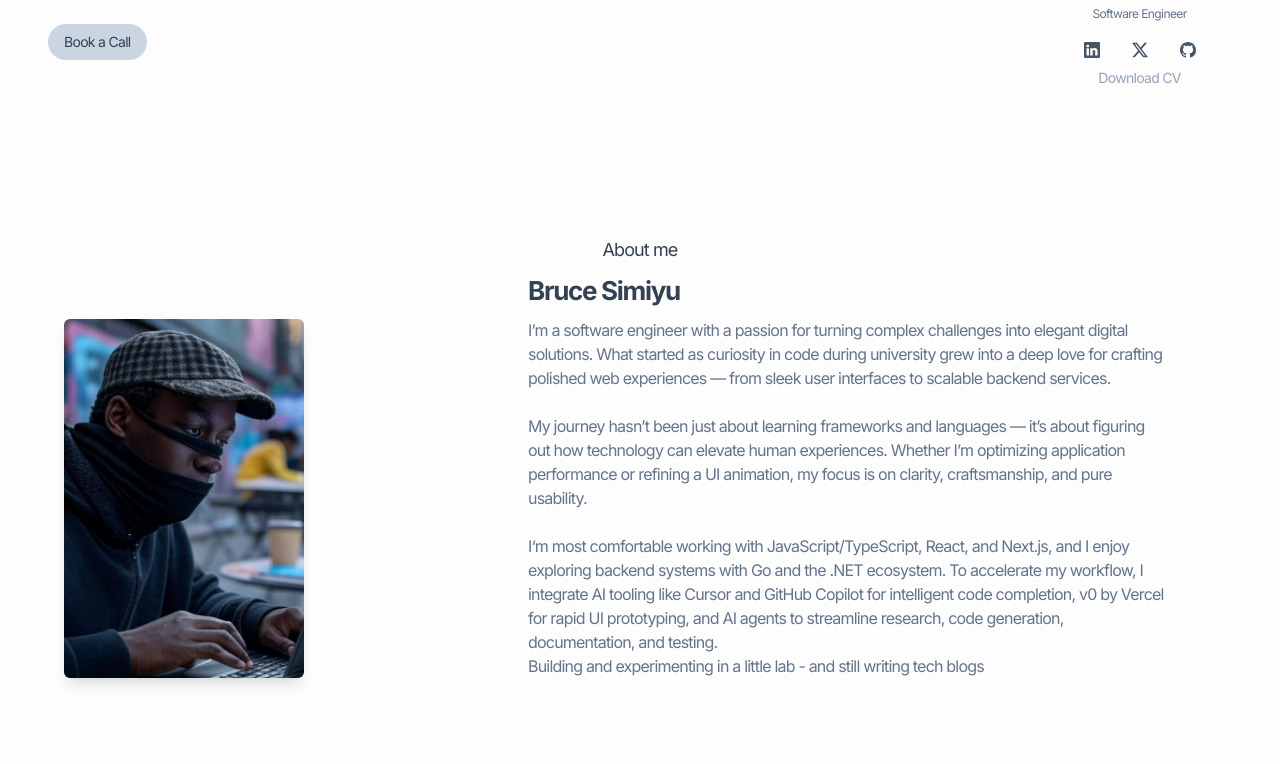
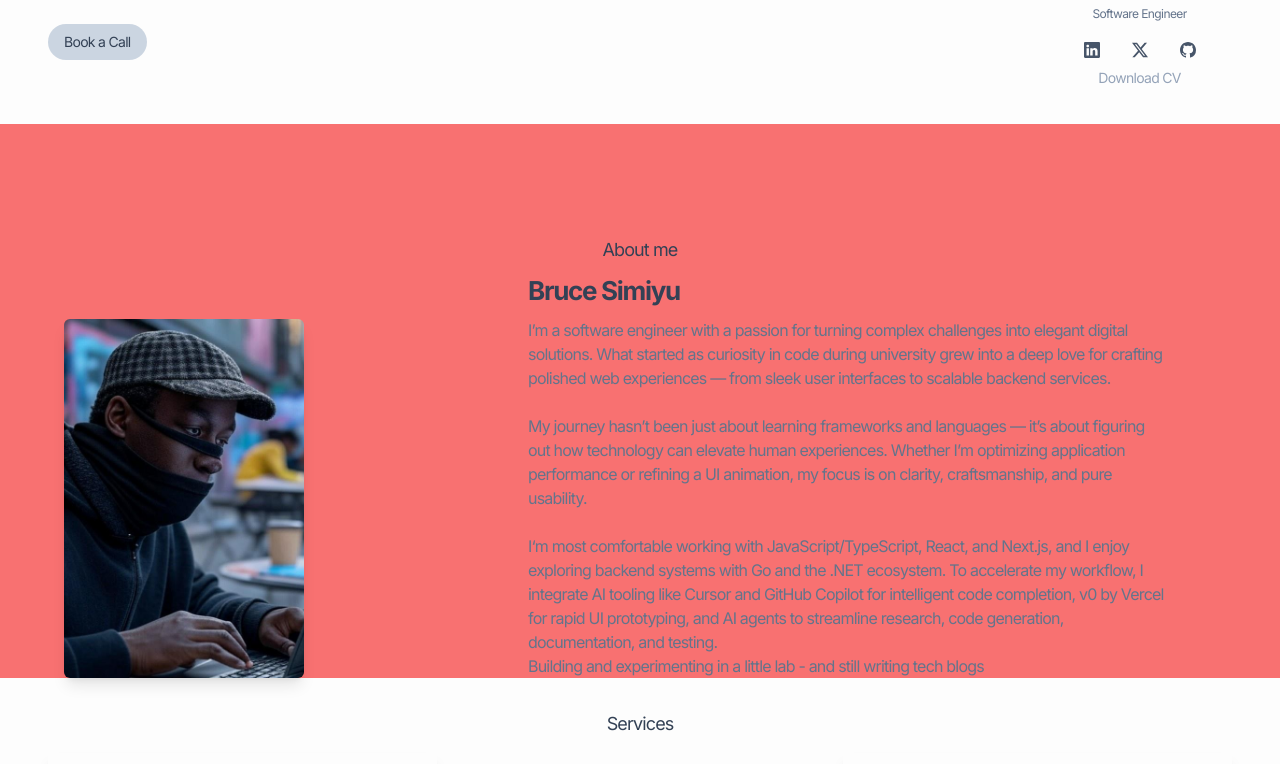
Before and after one commit to Brucedevnairobi/portfolio-website, a Next.js app: page / in a window 1280 px wide. Shown: the part 487-1251 px from the top of the page. Built offline with nearby package versions, Linux system fonts and the light colour scheme.

Commit message:
old style bugs solving

```diff
--- a/app/page.tsx
+++ b/app/page.tsx
@@ -99,7 +99,7 @@ export default function Home() {
           </a>
         </div>
       </div>
-      <div className="h-screen mt-16">
+      <div className="max-h-screen mt-16 bg-red-400">
         <h1 className=" tracking-tighter text-[18px] text-center md:pt-28 pb-2 text-slate-700">
           About me
         </h1>
```
